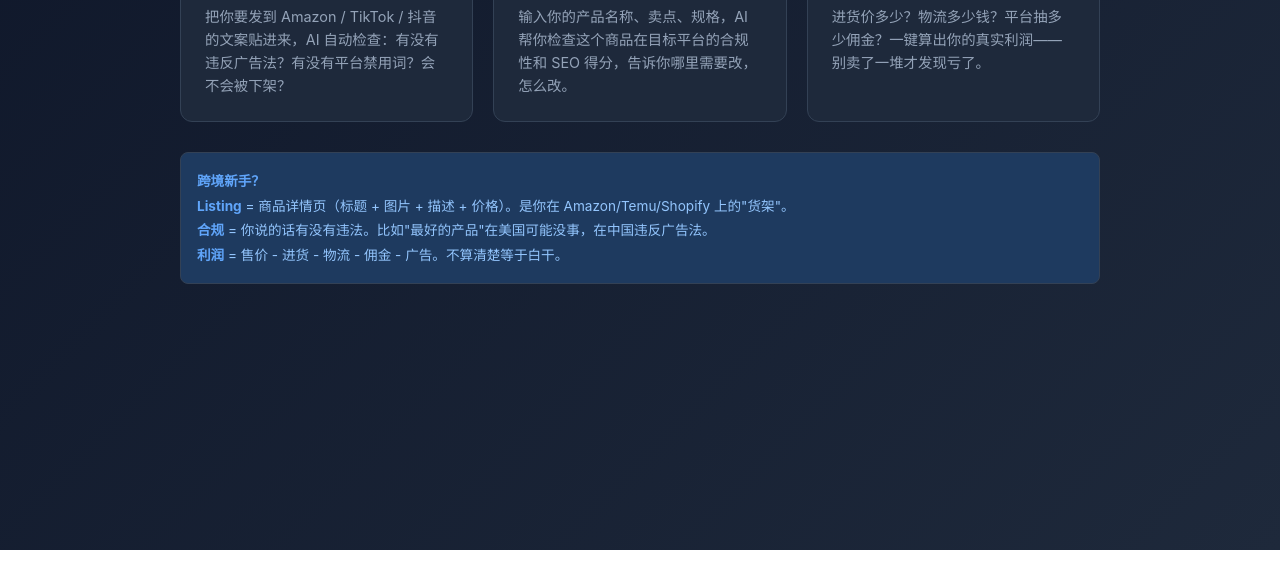
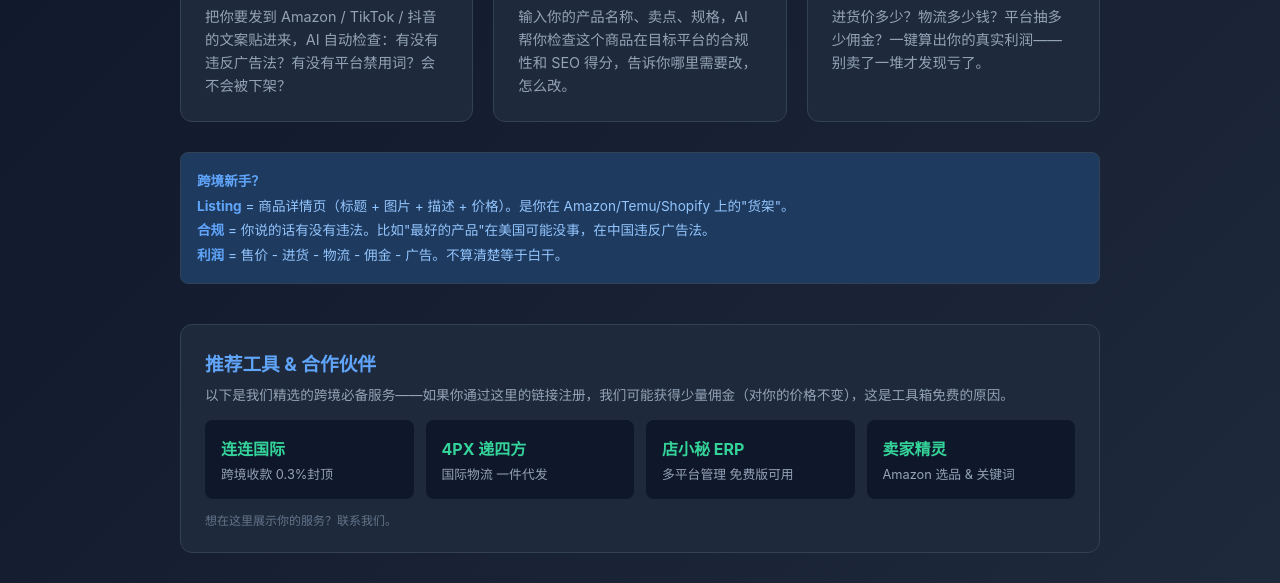
Before and after one commit to chenen900/auto-token-earn, a website: page aliyun-fc/public/toolbox.html in a window 1280 px wide. Shown: the part 250-833 px from the top of the page. Before the commit the page ends 800 px from the top, so only its background shows below. Drawn offline with nearby package versions, Linux system fonts and the light colour scheme.

Commit message:
feat: free + affiliate monetization — remove per-call pricing, add sponsored partners

```diff
--- a/aliyun-fc/public/toolbox.html
+++ b/aliyun-fc/public/toolbox.html
@@ -102,7 +102,7 @@ textarea:focus,input:focus,select:focus{outline:none;border-color:#60a5fa}
 </div>
 <label>粘贴你要检查的文字</label>
 <textarea id="compText" rows="4" placeholder="举例：这是一款国家级最好的护肤品，100%有效，治疗痘痘效果显著，加微信购买"></textarea>
-<button class="btn" onclick="pulseBtn(this);checkCompliance()">开始检查 <span class="api-badge">$0.02</span></button>
+<button class="btn" onclick="pulseBtn(this);checkCompliance()">免费检查</button>
 <div id="compResult" class="result"></div>
 </div>
 
@@ -126,7 +126,7 @@ textarea:focus,input:focus,select:focus{outline:none;border-color:#60a5fa}
 <textarea id="genFeatures" rows="3" placeholder="防水IPX7&#10;蓝牙5.3&#10;续航12小时&#10;TWS立体声"></textarea>
 <label>规格参数</label>
 <textarea id="genSpecs" rows="2" placeholder="尺寸：8x8x4cm | 重量：180g | 电池：2000mAh"></textarea>
-<button class="btn" onclick="pulseBtn(this);generateListing()">检查上架 <span class="api-badge">$0.03</span></button>
+<button class="btn" onclick="pulseBtn(this);generateListing()">检查上架 <span class="api-badge">免费</span></button>
 <div id="genResult" class="result"></div>
 </div>
 
@@ -149,6 +149,30 @@ textarea:focus,input:focus,select:focus{outline:none;border-color:#60a5fa}
 </div>
 <button class="btn" onclick="pulseBtn(this);calcProfit()">计算利润</button>
 <div id="prResult" class="result"></div>
+</div>
+
+<div style="margin-top:40px;background:#1e293b;border:1px solid #334155;border-radius:12px;padding:24px">
+<h3 style="color:#60a5fa;margin-bottom:8px"> 推荐工具 & 合作伙伴</h3>
+<p style="color:#94a3b8;font-size:0.85em;margin-bottom:16px">以下是我们精选的跨境必备服务——如果你通过这里的链接注册，我们可能获得少量佣金（对你的价格不变），这是工具箱免费的原因。</p>
+<div style="display:grid;grid-template-columns:repeat(auto-fit,minmax(200px,1fr));gap:12px">
+<div style="background:#0f172a;border-radius:8px;padding:16px">
+  <div style="color:#34d399;font-weight:700;margin-bottom:4px"> 连连国际</div>
+  <div style="color:#94a3b8;font-size:0.8em">跨境收款 0.3%封顶</div>
+</div>
+<div style="background:#0f172a;border-radius:8px;padding:16px">
+  <div style="color:#34d399;font-weight:700;margin-bottom:4px"> 4PX 递四方</div>
+  <div style="color:#94a3b8;font-size:0.8em">国际物流 一件代发</div>
+</div>
+<div style="background:#0f172a;border-radius:8px;padding:16px">
+  <div style="color:#34d399;font-weight:700;margin-bottom:4px"> 店小秘 ERP</div>
+  <div style="color:#94a3b8;font-size:0.8em">多平台管理 免费版可用</div>
+</div>
+<div style="background:#0f172a;border-radius:8px;padding:16px">
+  <div style="color:#34d399;font-weight:700;margin-bottom:4px"> 卖家精灵</div>
+  <div style="color:#94a3b8;font-size:0.8em">Amazon 选品 & 关键词</div>
+</div>
+</div>
+<p style="color:#64748b;font-size:0.75em;margin-top:12px"> 想在这里展示你的服务？联系我们。</p>
 </div>
 
 </div>
```
